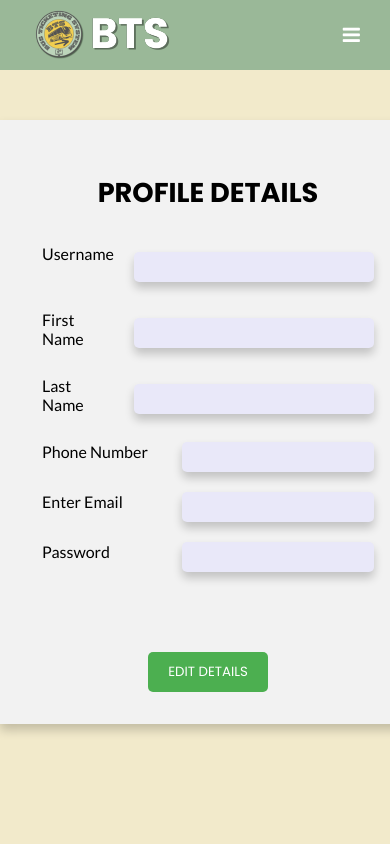
After one commit to shaynalene/Ticketing-System, a PHP site: page /pages/profile-page2.html in a window 390 px wide. The commit adds this page. Run offline with PHP 8.4, Linux system fonts and the light colour scheme.

Commit message:
profile page 2
- not yet responsive
- no backend yet
- working on the log out feature

```diff
--- a/pages/profile-page.php
+++ b/pages/profile-page.php
@@ -49,7 +49,7 @@
       </div>
     </nav>
 
-<?php
+    <?php
 include "../php/server.php";
 session_start();
 // Check if the user is logged in
@@ -76,6 +76,7 @@ if (isset($_POST['logout'])){
   exit();
 }
     ?>
+
 
     <!--BODY-->
     <div class="account-page">
--- /dev/null
+++ b/pages/profile-page2.html
@@ -0,0 +1,116 @@
+<!DOCTYPE html>
+<html lang="en">
+<head>
+    <meta charset="UTF-8" />
+    <meta name="viewport" content="width=device-width, initial-scale=1.0" />
+    <title>BTS | Bus Ticketing System</title>
+    <link rel="stylesheet" href="../style.css" />
+    <link rel="stylesheet" href="../about-us.css" />
+    <link rel="stylesheet" href="https://cdnjs.cloudflare.com/ajax/libs/font-awesome/4.7.0/css/font-awesome.min.css" />
+    <link rel="shortcut icon" type="image/jpg" href="../img/bts-logo.png" />
+
+<style>
+    /* ... (your existing styles) ... */
+
+    .details-container {
+      background-color: #f2eacb;
+      display: flex;
+      justify-content: center;
+      align-items: center;
+      flex-flow: column wrap;
+      height: 100vh;
+    }
+
+    .nav-container {
+      position: relative;
+    }
+
+    .form-buttons {
+      align-items: center;
+      text-align: center;
+      margin-top: 20px;
+
+    }
+
+    .form-buttons button {
+      padding: 10px 20px;
+      border-radius: 5px;
+      background-color:  #4CAF50;
+      color: white;
+      border: none;
+      cursor: pointer;
+      margin-top: 50px;
+      text-align: center;
+    }
+
+    .form-buttons button:hover {
+      background-color: #d64535; /* Darker shade on hover for LOG OUT button */
+    }
+  </style>
+</head>
+
+<body>
+    <!-- NAVIGATION BAR -->
+    <div class="nav-container">
+      <nav>
+        <div class="wrapper">
+          <div class="logo">
+            <a href="#"><img src="../img/bts-logo-nav.png" alt="BTS" class="logo-pic" /></a>
+          </div>
+          <input type="radio" name="slider" id="menu-btn" />
+          <input type="radio" name="slider" id="close-btn" />
+          <ul class="nav-links">
+            <label for="close-btn" class="navbtn close-btn"><i class="fa fa-times"></i></label>
+            <li><a href="../index.php">HOME</a></li>
+            <li><a href="../pages/booking-form1.php">BOOKING</a></li>
+            <li><a href="transaction.html">TRANSACTIONS</a></li>
+            <li><a href="about-us.html">ABOUT US</a></li>
+            <li><a href="#">FEEDBACK</a></li>
+            <div class="login">
+              <a href="profile-page.php" id="login-button">Account</a>
+            </div>
+          </ul>
+          <label for="menu-btn" class="navbtn menu-btn"><i class="fa fa-bars"></i></label>
+        </div>
+      </nav>
+    </div>
+
+    <!-- BODY -->
+    <div class="details-container">
+      <form action="../php/registration.php" method="post" class="register-container">
+        <form action="../php/registration.php" method="post" class="register-container">
+            <div class="rgs-header">PROFILE DETAILS</div>
+            <div class="rgs-input">
+              Username <input class="rgs-ipt-style" type="text" name="username" />
+            </div>
+            <div class="rgs-input">
+              First Name <input class="rgs-ipt-style" type="text" name="firstname" />
+            </div>
+            <div class="rgs-input">
+              Last Name <input class="rgs-ipt-style" type="text" name="lastname" />
+            </div>
+            <div class="rgs-input">
+              Phone Number <input class="rgs-ipt-style" type="number" name="phonenumber" />
+            </div>
+            <div class="rgs-input">
+              Enter Email <input class="rgs-ipt-style" type="email" name="email" />
+            </div>
+            <div class="rgs-input">
+              Password <input class="rgs-ipt-style" type="password" name="password" />
+            </div>
+            <div class="form-buttons">
+                <form method="post" action="">
+                  <button type="submit" name="edit">EDIT DETAILS</button>
+                </form>
+              </div>
+            </form>
+
+
+    <!-- Edit Details Button -->
+
+
+    </div>
+
+    <!-- FOOTER -->
+  </body>
+  </html>
```
Also changed, not shown: 1 other file.
